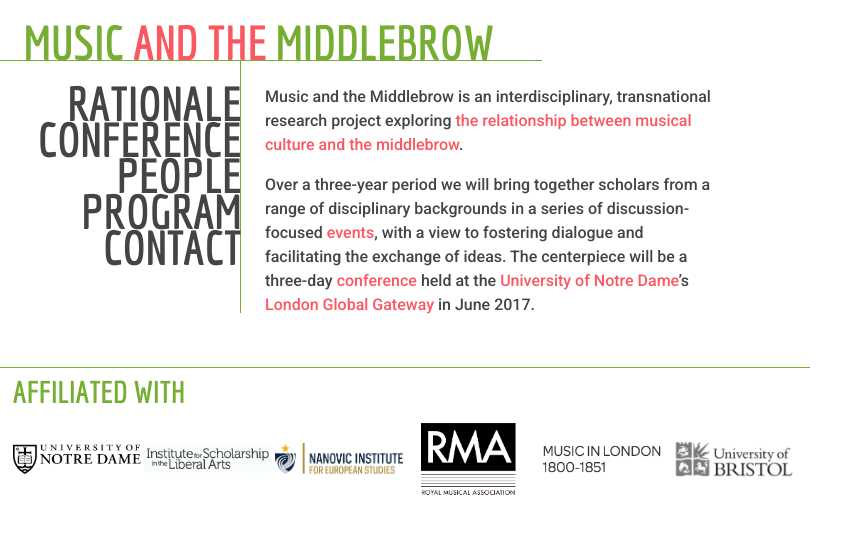
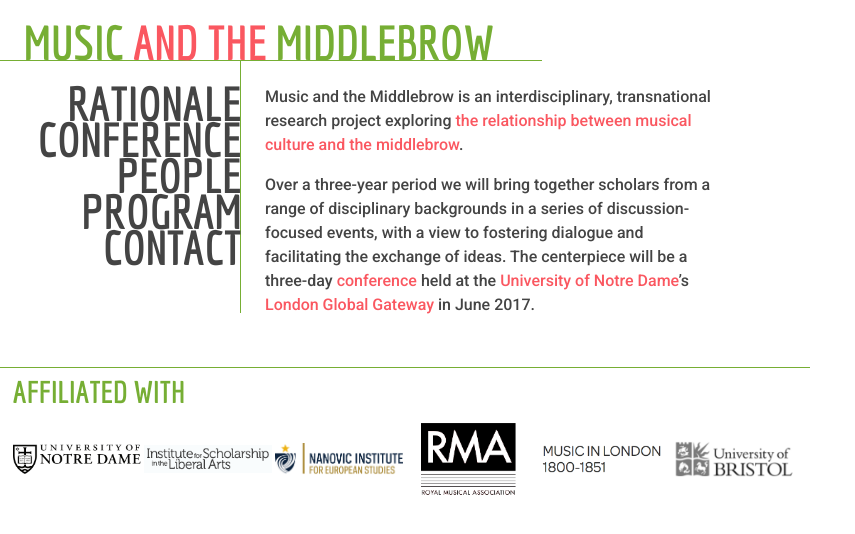
Before and after one commit to musicandthemiddlebrow/musicandthemiddlebrow.github.io, a Jekyll site: the page built from index.html, in a window 1280 px wide. Shown: the top 534 px of the page, without its empty margins (0-855 px from the left). Built offline with Jekyll 4.4.1, drawn with Linux system fonts in a browser that asks for light colours; part of the change alters nothing that is shown.

```diff
--- a/index.html
+++ b/index.html
@@ -6,7 +6,7 @@ layout: default
   exploring <a href="{{ '/rationale' | prepend: site.baseurl }}">the relationship between musical culture and the middlebrow</a>.</p>
 
   <p>Over a three-year period we will bring together scholars from a range of disciplinary
-    backgrounds in a series of discussion-focused <a href="{{ '/events' | prepend: site.baseurl }}">events</a>, with a view to fostering dialogue
+    backgrounds in a series of discussion-focused events, with a view to fostering dialogue
     and facilitating the exchange of ideas. The centerpiece will be a three-day
-    <a href="{{ '/events#conference' | prepend: site.baseurl }}">conference</a>
+    <a href="{{ '/conference' | prepend: site.baseurl }}">conference</a>
     held at the <a href="https://www.nd.edu">University of Notre Dame</a>’s <a href="http://international.nd.edu/global-gateways/london/">London Global Gateway</a> in June 2017.</p>
```
